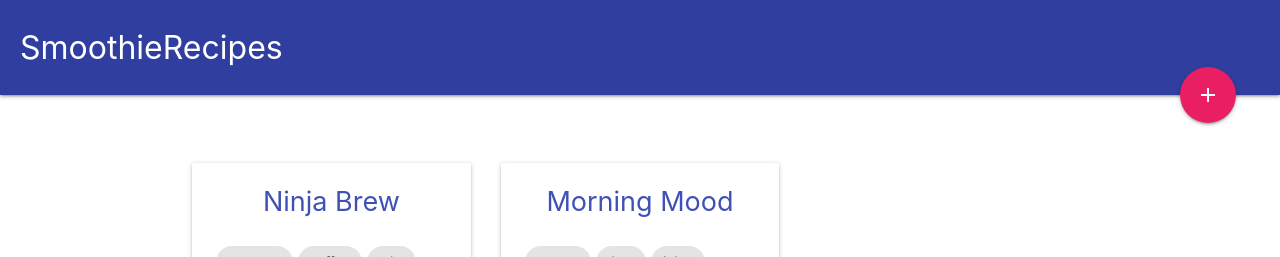
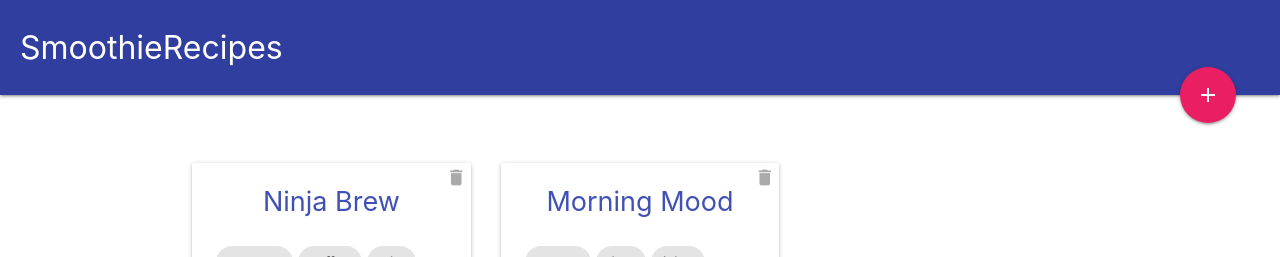
Before and after one commit to elvan/smoothie-recipes-app-vue-firebase, a Vue app: page / in a window 1280 px wide. Shown: the top 257 px of the page. Built offline with nearby package versions, Linux system fonts and the light colour scheme.

Commit message:
deleting data

```diff
--- a/src/components/Index.vue
+++ b/src/components/Index.vue
@@ -2,6 +2,9 @@
   <div class="index container">
     <div class="card" v-for="smoothie in smoothies" :key="smoothie.id">
       <div class="card-content">
+        <i class="material-icons delete" @click="deleteSmoothie(smoothie.id)"
+          >delete</i
+        >
         <h2 class="indigo-text">{{ smoothie.title }}</h2>
         <ul class="ingredients">
           <li v-for="(ing, index) in smoothie.ingredients" :key="index">
@@ -33,6 +36,13 @@
         }
       ]
     };
+  },
+  methods: {
+    deleteSmoothie(id) {
+      this.smoothies = this.smoothies.filter(smoothie => {
+        return smoothie.id != id;
+      });
+    }
   }
 };
 </script>
@@ -55,4 +65,12 @@
 .index .ingredients li {
   display: inline-block;
 }
+.index .delete {
+  position: absolute;
+  top: 4px;
+  right: 4px;
+  cursor: pointer;
+  color: #aaa;
+  font-size: 1.4em;
+}
 </style>
```
